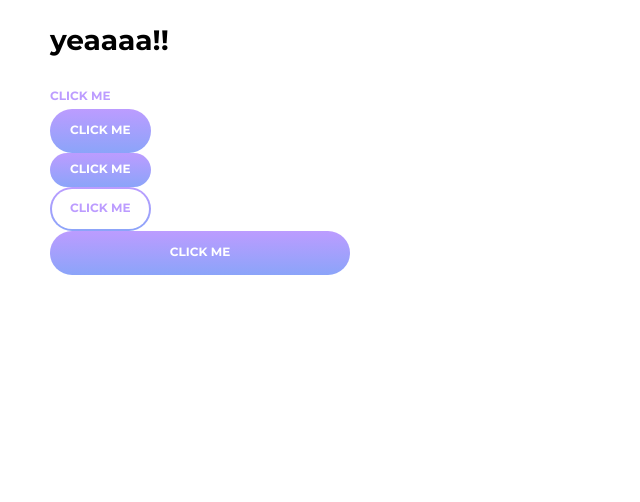
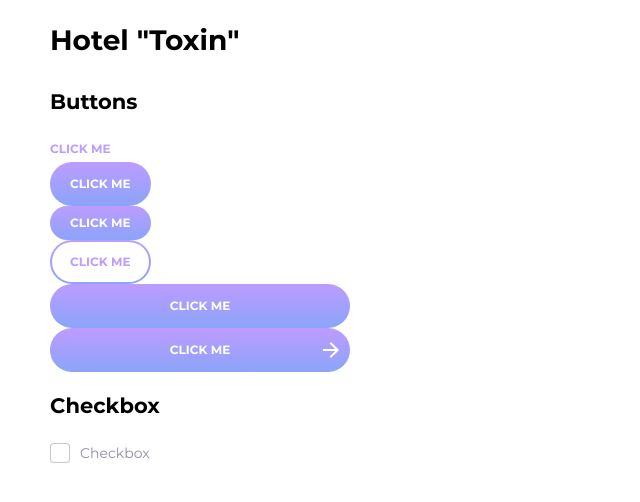
Before and after one commit to Inontran/hotel-toxin-react, a React app: page / in a window 1280 px wide. Shown: the top 502 px of the page, without its empty margins (0-640 px from the left). Built offline with nearby package versions, Linux system fonts and the light colour scheme.

Commit message:
Добавлен блок 'Checkbox'. Правки в блок 'Button'.

```diff
--- a/src/App/App.tsx
+++ b/src/App/App.tsx
@@ -1,14 +1,17 @@
 import React from 'react';
 
 import Button from '../components/Button/Button';
+import Checkbox from '../components/Checkbox/Checkbox';
 
 import classes from './App.module.scss';
 
 const App = () => {
   return (
     <div className = { classes.appWrapper }>
-      <h1>yeaaaa!!</h1>
+      <h1>Hotel "Toxin"</h1>
+      <div>
         <div style = {{ width: '300px' }}>
+          <h2>Buttons</h2>
           <Button text = 'Click me' href = '/'/>
           <br />
           <Button text = 'Click me' theme = {['purple']}/>
@@ -18,6 +21,14 @@ const App = () => {
           <Button text = 'Click me' theme = {['white']}/>
           <br />
           <Button text = 'Click me' theme = {['purple']} width = 'full-wide'/>
+          <br />
+          <Button text = 'Click me' theme = {['purple', 'theme_arrow']} width = 'full-wide'/>
+        </div>
+
+        <div style = {{ width: '300px' }}>
+          <h2>Checkbox</h2>
+          <Checkbox text = 'Checkbox'/>
+        </div>
       </div>
     </div>
   );
--- a/src/components/Button/Button.tsx
+++ b/src/components/Button/Button.tsx
@@ -26,7 +26,7 @@ interface ButtonProps {
    * @type {string}
    * @defaultvalue 'button'
    */
-  type?: 'button' | 'submit' | 'reset' | undefined,
+  type?: 'button' | 'submit' | 'reset',
 
   /**
    * @description Текст кнопки.
@@ -40,20 +40,20 @@ interface ButtonProps {
    * @type {string}
    * @defaultvalue 'default'
    */
-  size?: 'default' | 'md' | undefined,
+  size?: 'default' | 'md',
 
   /**
    * @description Ширина кнопки.
    * @type {string}
    * @defaultvalue 'auto'
    */
-  width?: 'auto' | 'full-wide' | undefined,
+  width?: 'auto' | 'full-wide',
 
   /**
    * @description Темы оформления кнопки. Некоторые можно групировать друг с другом, а некоторые нельзя.
    * @type {Array<string>}
    */
-  theme?: Array<'purple' | 'white' | 'adaptedForHeader' | 'theme_arrow'> | undefined,
+  theme?: Array<'purple' | 'white' | 'adaptedForHeader' | 'theme_arrow'>,
 }
 
 const Button = ({
--- /dev/null
+++ b/src/components/Checkbox/Checkbox.module.scss
@@ -0,0 +1,122 @@
+@import '../../global-styles/variables.scss';
+@import '../../global-styles/functions.scss';
+
+.Checkbox {
+  display: block;
+  line-height: 0.6;
+
+  & .Wrapper {
+    display: inline-flex;
+  }
+
+  & .Input {
+    display: none;
+  }
+
+  & .CustomInput {
+    position: relative;
+    display: inline-block;
+    width: calc-rem(20);
+    height: calc-rem(20);
+    border-radius: 4px;
+    background: $white;
+    border: 1px solid $dark25;
+    transition: 0.2s;
+    flex: none;
+    cursor: pointer;
+
+    &::after {
+      content: '';
+      position: absolute;
+      top: 3px;
+      left: 4px;
+      width: 10px;
+      height: 11px;
+      background-image: url(../../shared/img/check-icon.svg);
+      background-position: center;
+      background-size: auto;
+      background-repeat: no-repeat;
+      opacity: 0;
+      transition: 0.2s;
+    }
+  }
+
+  & .Input:checked ~ .CustomInput {
+    border-color: $purple;
+
+    &::after {
+      opacity: 1;
+    }
+  }
+
+  & .TextWrapper {
+    padding-left: 10px;
+    cursor: pointer;
+  }
+
+  & .Title {
+    display: block;
+    font-size: calc-rem(14);
+    font-weight: 700;
+    color: $dark75;
+    margin: 2px 0 5px;
+    line-height: 1.2857;
+  }
+
+  & .Text {
+    display: block;
+    line-height: 1.28;
+    font-size: calc-rem(14);
+    color: $dark50;
+    padding-top: 3px;
+  }
+
+  & .SmallText {
+    display: block;
+    line-height: 1.16;
+    font-size: calc-rem(12);
+    color: $dark50;
+  }
+
+  & .Input:disabled ~ .CustomInput,
+  & .Input:disabled ~ .TextWrapper {
+    cursor: default;
+  }
+}
+
+.type_toggle {
+  & .CustomInput {
+    width: calc-rem(40);
+    height: calc-rem(20);
+    border-radius: 100vh;
+
+    &::after {
+      content: '';
+      position: absolute;
+      top: 50%;
+      left: calc-rem(4);
+      transform: translateY(-50%);
+      width: calc-rem(12);
+      height: calc-rem(12);
+      background: $dark25;
+      border-radius: 100vh;
+      opacity: 1;
+      transition: left 0.2s;
+    }
+  }
+
+  .Input:checked ~ .CustomInput {
+    border-color: $purple;
+
+    &::after {
+      left: calc(100% - #{calc-rem(4)} - #{calc-rem(12)});
+      background: $gradient-purple;
+    }
+  }
+
+  .Text {
+    color: $dark75;
+    padding-top: 1px;
+    cursor: pointer;
+  }
+}
--- /dev/null
+++ b/src/components/Checkbox/Checkbox.tsx
@@ -0,0 +1,114 @@
+import React from 'react';
+
+import styles from './Checkbox.module.scss';
+
+interface CheckboxProps {
+  /**
+   * @description id блока.
+   * @type {string}
+   */
+  id?: string,
+
+  /**
+   * @description Tabindex чекбокса.
+   * @type {number}
+   */
+  tabIndex?: number,
+
+  /**
+   * @description Тип поля чекбокса. По умолчанию "checkbox".
+   * @type {string}
+   * @defaultvalue 'checkbox'
+   */
+  type?: 'checkbox' | 'radio',
+
+  /**
+   * @description Текст чекбокса.
+   * @type {string}
+   */
+  text?: string,
+
+  /**
+   * @description Заголовок чекбокса.
+   * @type {string}
+   */
+  title?: string,
+
+  /**
+   * @description Имя поля чекбокса.
+   * @type {string}
+   */
+  name?: string,
+
+  /**
+   * @description Значение input чекбокса (атрибут value).
+   * @type {string | number}
+   */
+  value?: string | number,
+
+  /**
+   * @description Выбран ли чекбокс или нет (атрибут checked).
+   * @type {boolean}
+   */
+  checked?: boolean,
+
+  /**
+   * @description Темы оформления чекбокса. Некоторые можно групировать друг с другом, а некоторые нельзя.
+   * @type {Array<string>}
+   */
+  theme?: Array<'type_toggle'>,
+}
+
+const Checkbox = ({
+  id = undefined,
+  tabIndex = undefined,
+  type = 'checkbox',
+  text = undefined,
+  title = undefined,
+  name = undefined,
+  value = undefined,
+  checked = undefined,
+  theme = [],
+  ...props
+}: CheckboxProps) => {
+  const classes = [styles.Checkbox];
+
+  if (theme.indexOf('type_toggle') != -1) {
+    classes.push(styles.type_toggle);
+  }
+
+  return (
+    <div
+      className = { classes.join(' ') }
+      id = { id || undefined }
+      { ...props }
+    >
+      <label className = { styles.Wrapper }>
+        <input className = { styles.Input }
+          type = { type || undefined }
+          tabIndex = { tabIndex || undefined }
+          name = { name || undefined }
+          value = { value || undefined }
+          checked = { checked || undefined }
+        />
+        <span className = { styles.CustomInput }></span>
+        {
+          title &&
+          <span className = { styles.TextWrapper }>
+            <span className = { styles.Title }>{title}</span>
+            <span className = { styles.SmallText }>{text}</span>
+          </span>
+        }
+        {
+          !title && text &&
+          <span className = { styles.TextWrapper }>
+            <span className = { styles.Text }>{text}</span>
+          </span>
+        }
+      </label>
+    </div>
+  )
+
+};
+
+export default Checkbox;
--- a/webpack.config.js
+++ b/webpack.config.js
@@ -25,7 +25,7 @@ const imagesLoaders = [
   {
     loader: 'file-loader',
     options: {
-      name: 'img/[path][name].[hash].[ext]'
+      name: 'img/[name].[hash].[ext]'
     }
   }
 ];
```
Also changed, not shown: src/components/Checkbox/Checkbox.module.scss.d.ts (added, +15 -0 lines), 2 other files (tests, documents, lock files or other folders). Lines whose indentation alone changed are shown as unchanged.
